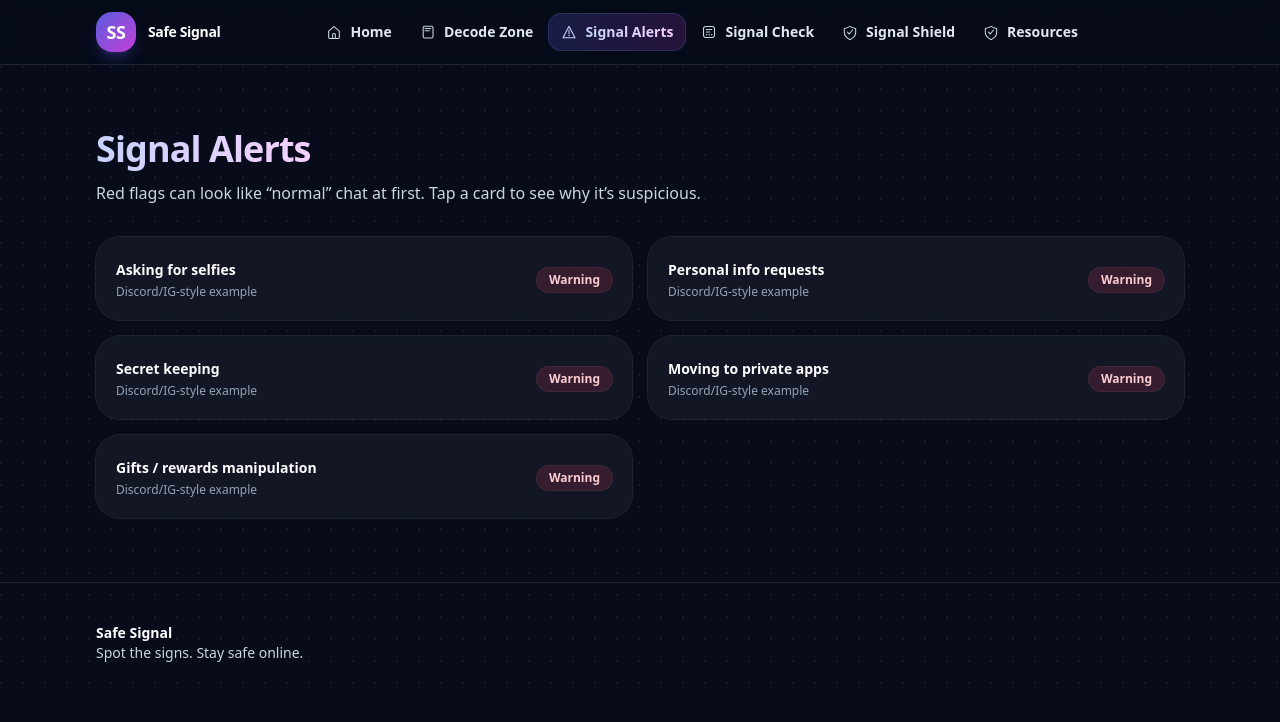
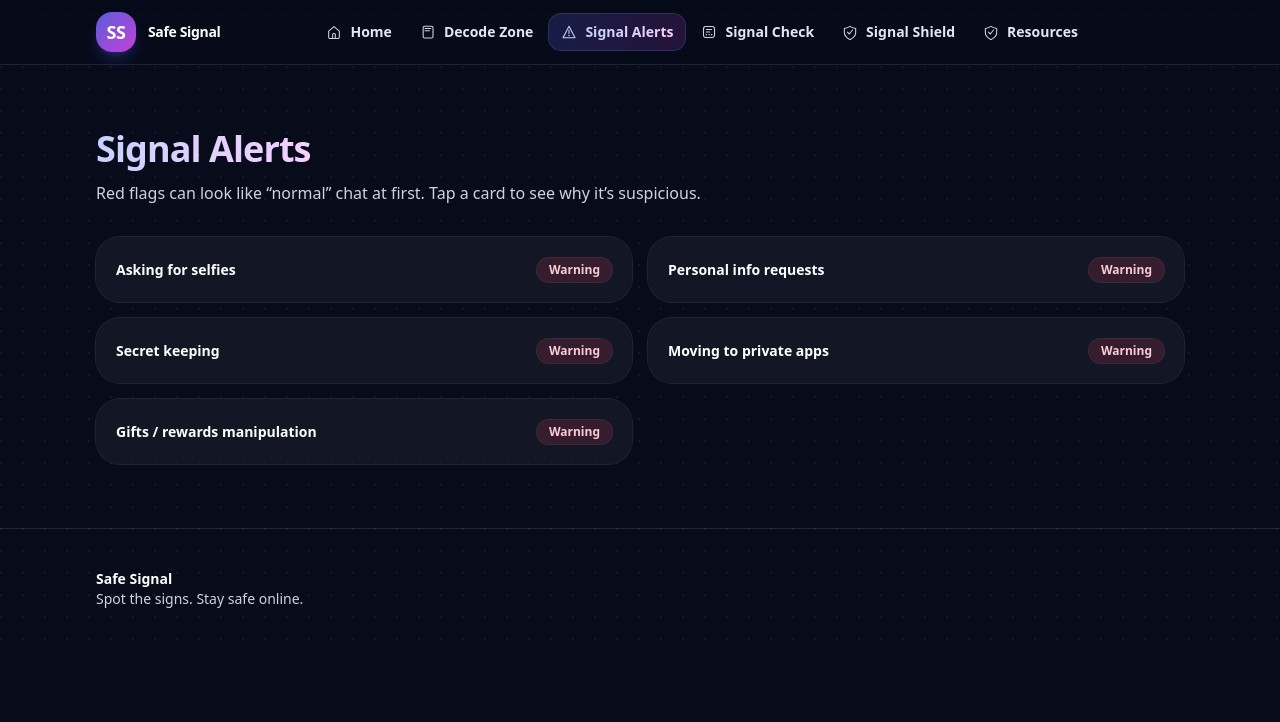
Before and after one commit to KAICHUN04/safe-signal, a React (Vite) app: page /signal-alerts in a window 1280 px wide. Shown: the top 722 px of the page. Built offline with nearby package versions, Linux system fonts and the light colour scheme.

Commit message:
Remove Discord/IG-style example from Signal Alerts page

```diff
--- a/src/pages/SignalAlerts.jsx
+++ b/src/pages/SignalAlerts.jsx
@@ -97,9 +97,6 @@
                     <div className="text-sm font-extrabold text-white">
                       {flag.label}
                     </div>
-                    <div className="mt-1 text-xs text-slate-400">
-                      Discord/IG-style example
-                    </div>
                   </div>
                   <div className="rounded-full bg-rose-500/15 px-3 py-1 text-xs font-bold text-rose-200 ring-1 ring-rose-400/20">
                     Warning
```
